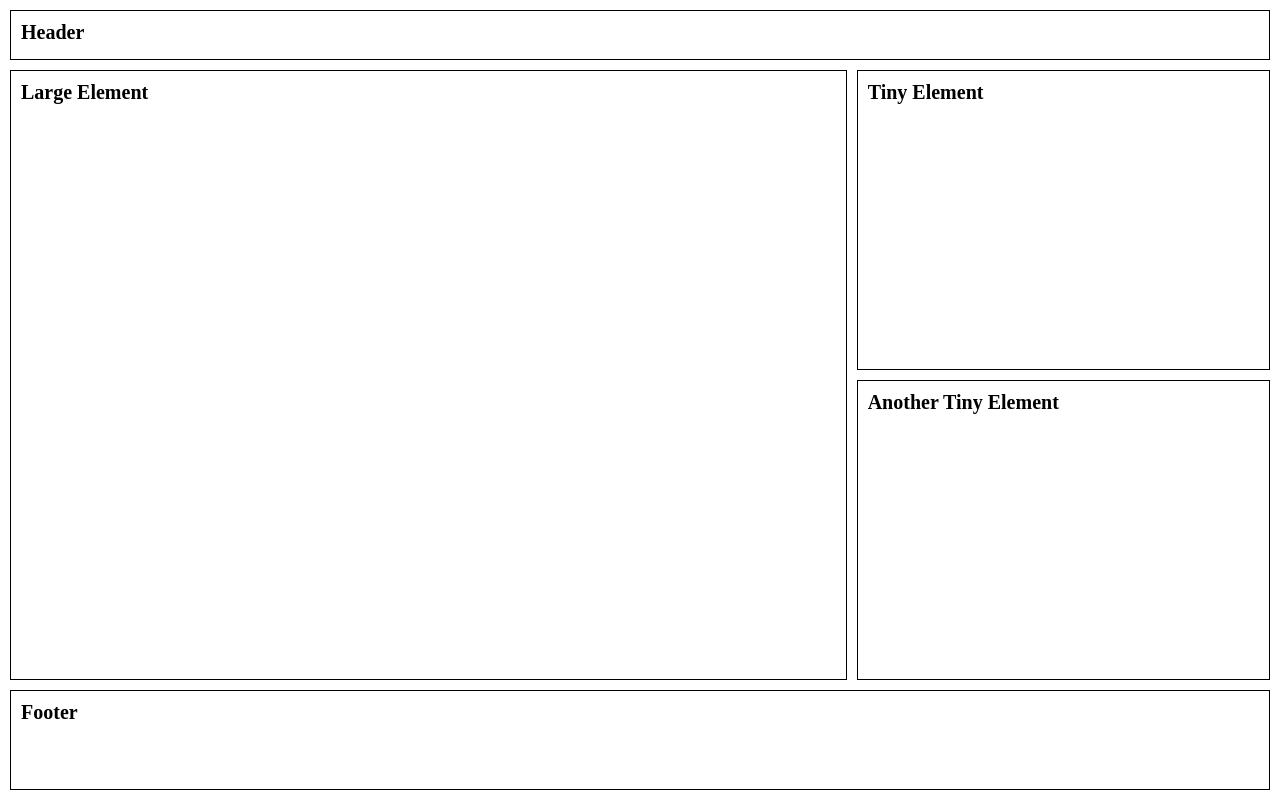
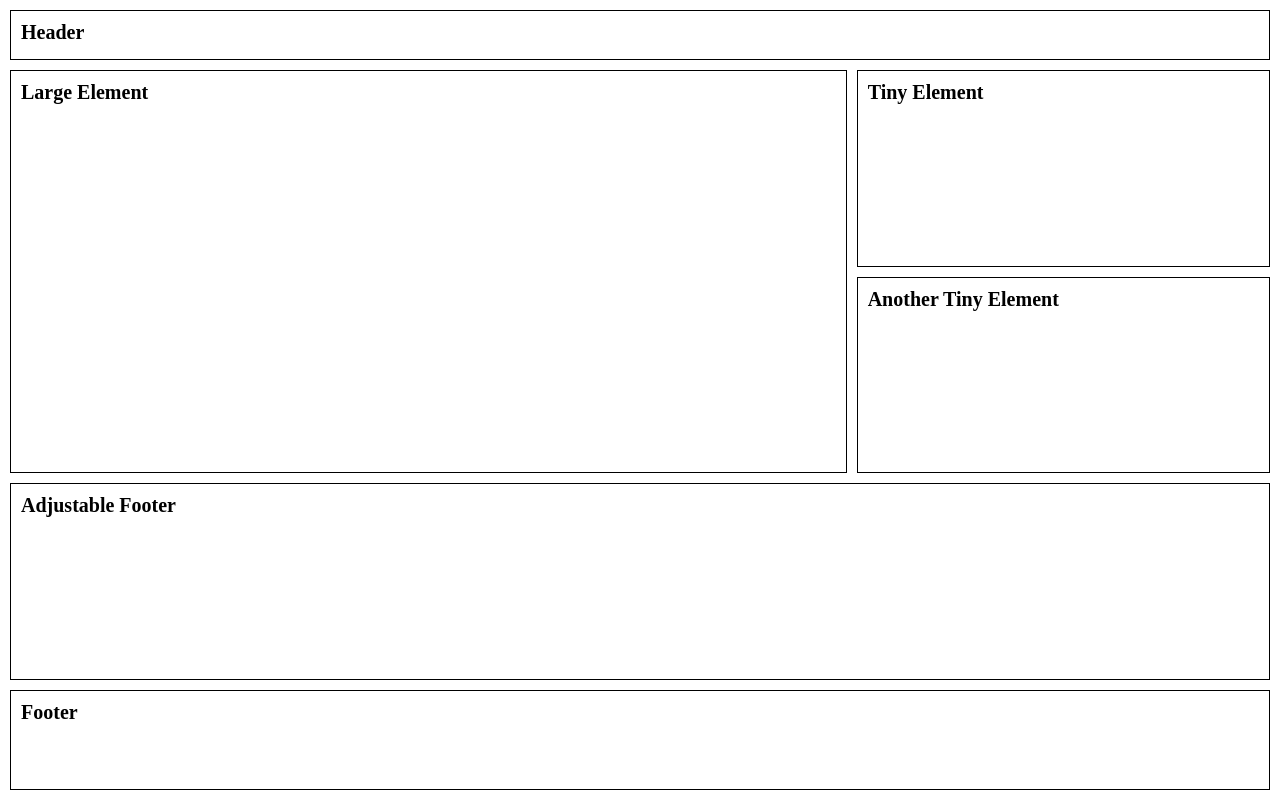
Before and after one commit to harditsingh/HYF-grid-example, a plain HTML site: page index.html in a window 1280 px wide. Drawn offline with Linux system fonts and the light colour scheme.

Commit message:
Changed page layout, added new element

```diff
--- a/index.html
+++ b/index.html
@@ -13,6 +13,7 @@
         <div class="large-element">Large Element</div>
         <div class="small-elements">Tiny Element</div>
         <div class="small-elements">Another Tiny Element</div>
+        <div class="footer">Adjustable Footer</div>
         <div class="footer">Footer</div>
     </div>
 </body>
--- a/style.css
+++ b/style.css
@@ -10,7 +10,7 @@
 
     display: grid;
     grid-template-columns: 1fr 1fr 1fr;
-    grid-template-rows: 50px 1fr 1fr 100px;
+    grid-template-rows: 50px 1fr 1fr 1fr 100px;
 
     gap: 10px;
     padding: 10px;
```
